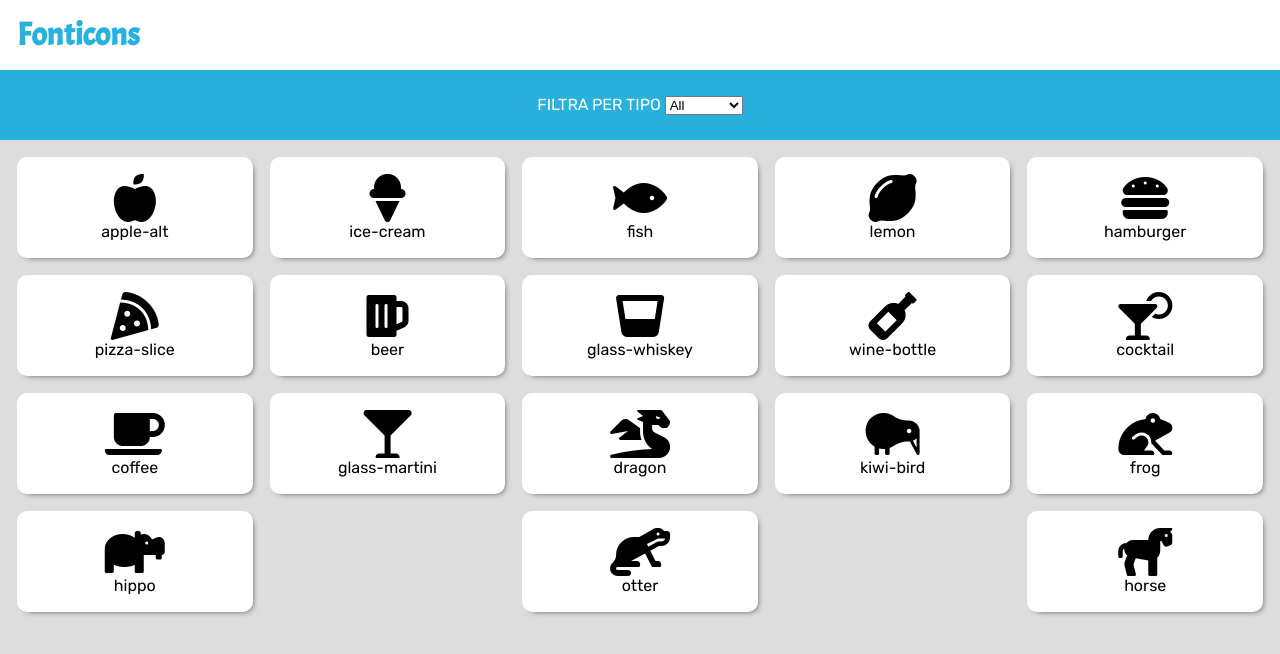
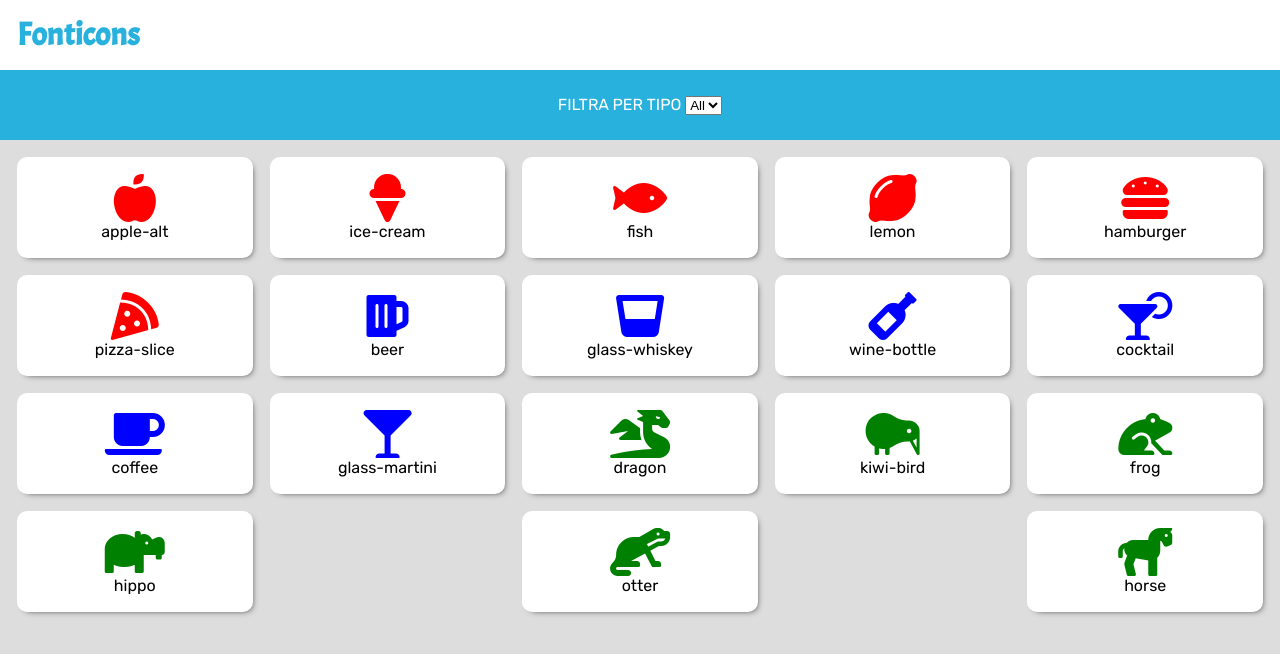
Before and after one commit to catanielena/js-es6-icons, a plain HTML site: page index.html in a window 1280 px wide. Drawn offline with Linux system fonts and the light colour scheme.

Commit message:
Milestone 2

```diff
--- a/css/style.css
+++ b/css/style.css
@@ -63,6 +63,8 @@ main {
     width: 100%;
 }
 
+
+
 @media screen and (max-width: 800px) {
     .icons-wrapper__card {
         flex-basis: calc((100% - 34px) / 3);
@@ -75,7 +77,7 @@ main {
     }
 }
 
-@media screen and (max-width: 375px) {
+@media screen and (max-width: 320px) {
     .icons-wrapper__card {
         flex-basis: 100%;
     }
--- a/index.html
+++ b/index.html
@@ -24,12 +24,9 @@
             <!-- header__logo -->
             <!-- header__search-bar -->
             <div class="header__search-bar">
-                <label class="search-bar__label" for="icon-type">Filtra per tipo</label>
-                <select name="icon-type" id="icon-type">
+                <label class="search-bar__label" for="icon-category">Filtra per tipo</label>
+                <select name="icon-category" id="icon-category">
                     <option value="all">All</option>
-                    <option value="1">food</option>
-                    <option value="2">animal</option>
-                    <option value="3">beverage</option>
                 </select>
             </div>
             <!-- /header__search-bar -->
@@ -44,7 +41,6 @@
                     </div>
                 </div> -->
                 <!-- /icons-wrapper__card -->
-                </div>
             </div>
         </main>
 
--- a/js/main.js
+++ b/js/main.js
@@ -109,16 +109,43 @@ const icons = [
 	  category: "animal"
 	},
   ];
-
+//color map
+const colors = {
+    food: "red",
+    animal:"green",
+    beverage: "blue"
+};
+// iconsWrapper
 const iconsWrapper = document.getElementById("icons");
-icons.forEach(
+/*
+**
+**PROGRAMMA PRINCIPALE
+**
+*/
+/*
+**printIcons
+*/
+const printIcons = (arr, container) => {
+    arr.forEach(
+        (e) => {
+            container.innerHTML += `
+            <div class="icons-wrapper__card">
+               <i class="card__icon ${e.family} ${e.prefix + e.name}" style="color:${e.color}"></i>
+               <div class="card__label">
+                    ${e.name}
+               </div>
+            </div>`;
+        }
+    );
+};
+// array icons and colors
+const colorIcons = icons.map(
     (e) => {
-        iconsWrapper.innerHTML += `
-        <div class="icons-wrapper__card">
-           <i class="card__icon ${e.family} ${e.prefix + e.name}"></i>
-           <div class="card__label">
-                ${e.name}
-           </div>
-        </div>`
+        return {
+            ...e,
+            color: colors[e.category]
+        }
     }
-);
+)
+console.log("colorIcons", colorIcons);
+printIcons(colorIcons, iconsWrapper);
```
